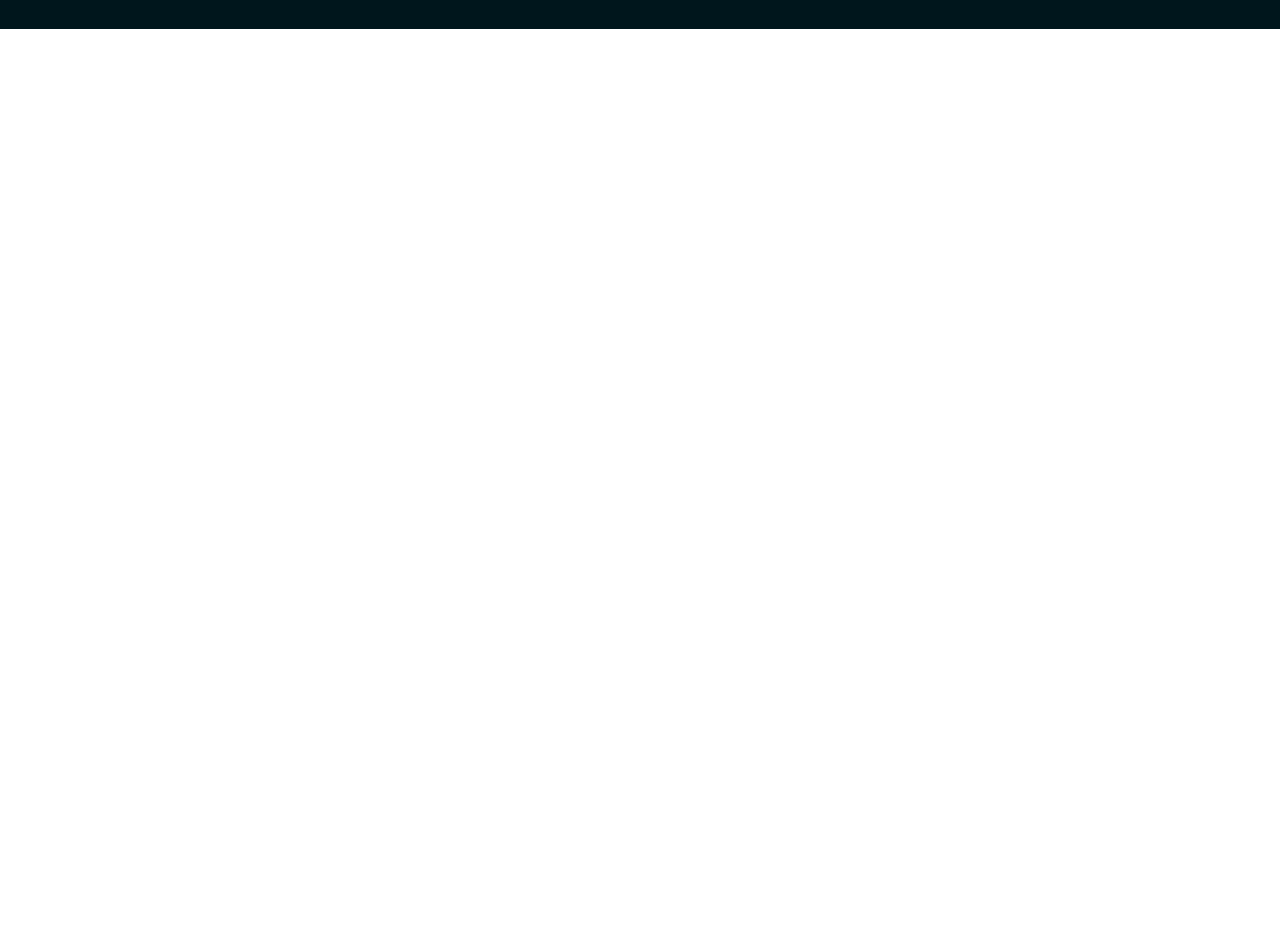
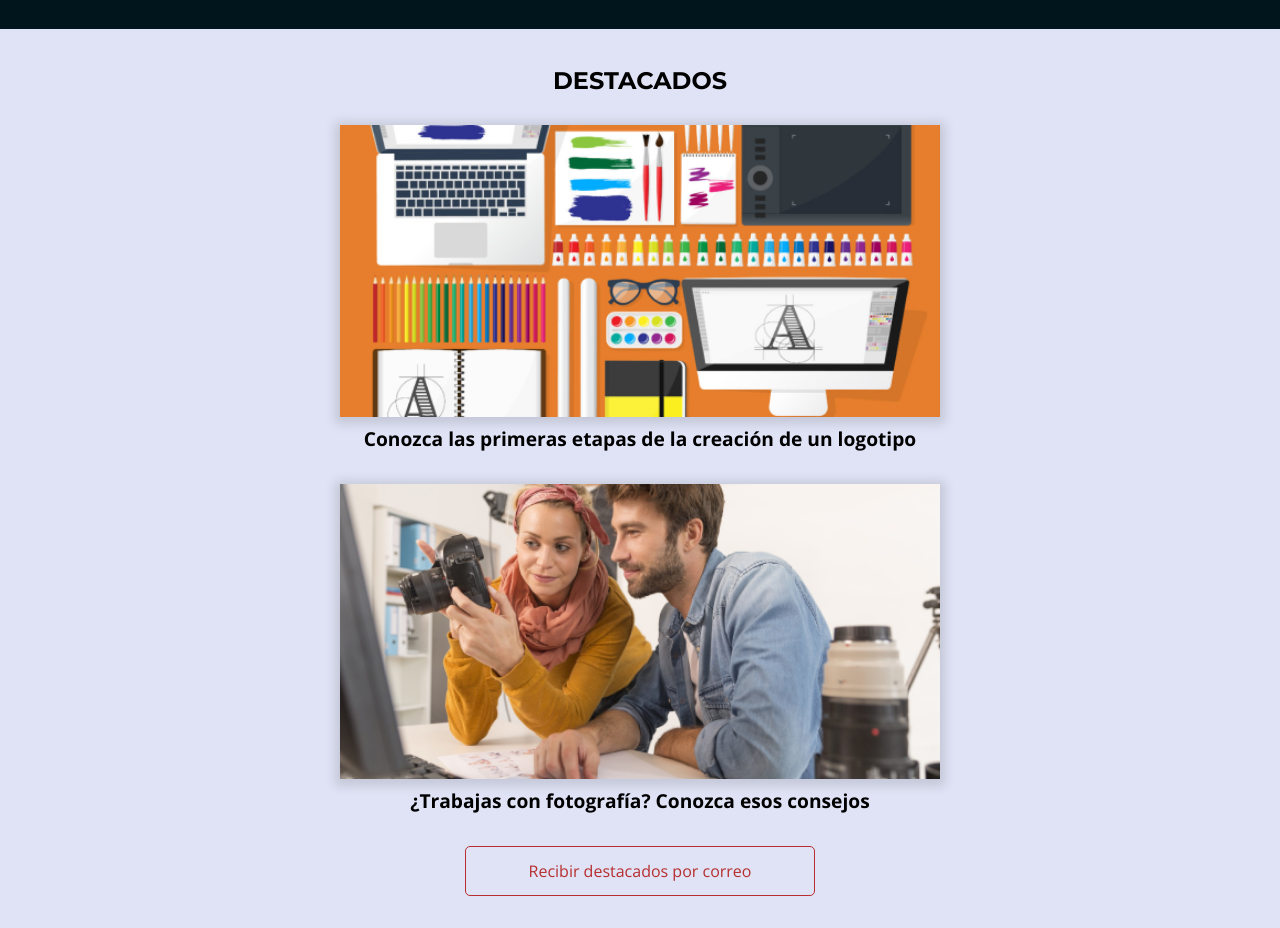
Before and after one commit to Douglas-i/Proyecto-Apeperia, a plain HTML site: page index.html in a window 1280 px wide. Shown: the part 380-1308 px from the top of the page. Before the commit the page ends 800 px from the top, so only its background shows below. Drawn offline with nearby package versions, Linux system fonts and the light colour scheme.

Commit message:
Seccion de Destacados

```diff
--- /dev/null
+++ b/css/destacados.css
@@ -0,0 +1,40 @@
+.destacados {
+    background-color: var(--background-azul-claro);
+    padding-top: 2.5rem;
+    padding-bottom: 2rem;
+}
+
+.destacados__titulo {
+    background-color: var(--fuente-ceniza-osculo);
+    font-weight: 700;
+    font-size: 1.5rem;
+    font-family: var(--montserrat);
+    text-transform: uppercase;
+    text-align: center;
+    margin-bottom: 2rem;
+}
+
+.destacados__panel {
+    display: flex;
+    flex-direction: column;
+    align-items: center;
+    margin-bottom: 2rem;
+}
+
+.destacados__panel-imagen {
+    width: 100vw;
+    max-width: 600px;
+    box-shadow: 0 2px 10px 5px #00000020;
+    margin-bottom: .5rem;
+}
+
+.destacados__panel-texto {
+    font-weight: 700;
+    font-size: 1.2rem;
+    line-height: normal;
+}
+
+.destacados__boton {
+    color: var(--boton-rojo);
+    margin: 0 auto;
+}
--- a/index.html
+++ b/index.html
@@ -17,6 +17,7 @@
     <link rel="stylesheet" href="css/head.css">
     <link rel="stylesheet" href="css/llamada.css">
     <link rel="stylesheet" href="css/bases.css">
+    <link rel="stylesheet" href="css/destacados.css">
 </head>
 <body>
     <header class="head container">
@@ -37,6 +38,23 @@
             <p class="llamada__texto">Apeperia es una empresa emergente con una manera inovadora de comprar y crear aplicaciones móviles y web.</p>
             <a class="llamda__boton boton" href="#">Conozca los planes</a>
         </section>
+
+        <section class="destacados container">
+            <h2 class="destacados__titulo">Destacados</h2>
+            <a href="#">
+                <figure class="destacados__panel">
+                    <img src="img/empezando-a-crear-logo.png" alt="Painel de la publicación sobre la creación del logotipo" class="destacados__panel-imagen">
+                    <figC class="destacados__panel-texto">Conozca las primeras etapas de la creación de un logotipo</figC>
+                </figure>
+            </a>
+            <a href="#">
+                <figure class="destacados__panel">
+                    <img src="img/sugestiones-fotografias.png" alt="Painel de la publicación sobre consejos de fotografía" class="destacados__panel-imagen">
+                    <figC class="destacados__panel-texto">¿Trabajas con fotografía? Conozca esos consejos</figC>
+                </figure>
+            </a><a href="" class="destacados__boton boton">Recibir destacados por correo
+            </a>
+        </section>
     </main>
 </body>
 </html>
```
